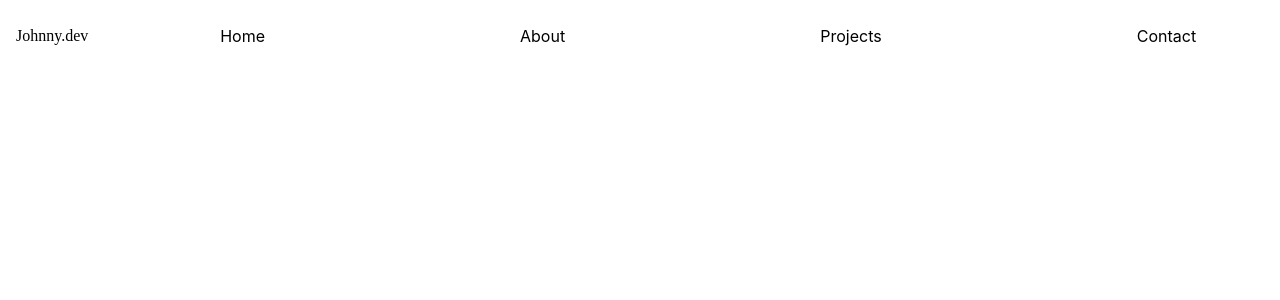
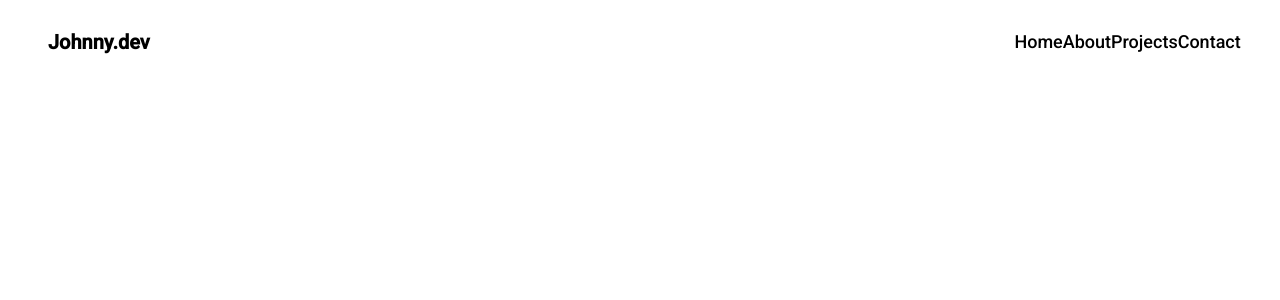
Before and after one commit to imjohnnyy/johnny-dong-portfolio-2023, a React (Create React App) app: page / in a window 1280 px wide. Shown: the top 300 px of the page. Built offline with nearby package versions, Linux system fonts and the light colour scheme.

Commit message:
styled navbar and included hover interactivity

```diff
--- a/public/index.html
+++ b/public/index.html
@@ -10,34 +10,14 @@
       content="Web site created using create-react-app"
     />
     <link rel="apple-touch-icon" href="%PUBLIC_URL%/logo192.png" />
-    <!--
-      manifest.json provides metadata used when your web app is installed on a
-      user's mobile device or desktop. See https://developers.google.com/web/fundamentals/web-app-manifest/
-    -->
+
     <link rel="manifest" href="%PUBLIC_URL%/manifest.json" />
-    <!--
-      Notice the use of %PUBLIC_URL% in the tags above.
-      It will be replaced with the URL of the `public` folder during the build.
-      Only files inside the `public` folder can be referenced from the HTML.
 
-      Unlike "/favicon.ico" or "favicon.ico", "%PUBLIC_URL%/favicon.ico" will
-      work correctly both with client-side routing and a non-root public URL.
-      Learn how to configure a non-root public URL by running `npm run build`.
-    -->
     <title>React App</title>
   </head>
   <body>
-    <noscript>You need to enable JavaScript to run this app.</noscript>
+
     <div id="root"></div>
-    <!--
-      This HTML file is a template.
-      If you open it directly in the browser, you will see an empty page.
 
-      You can add webfonts, meta tags, or analytics to this file.
-      The build step will place the bundled scripts into the <body> tag.
-
-      To begin the development, run `npm start` or `yarn start`.
-      To create a production bundle, use `npm run build` or `yarn build`.
-    -->
   </body>
 </html>
--- a/src/components/Navbar.js
+++ b/src/components/Navbar.js
@@ -8,20 +8,15 @@ const Navbar = () => {
     <nav>
       {/* Outer-most Div */}
       <div
-        className={`${navbarBackground} ${flexBetween} fixed top-0 z-30 w-full py-6`}
+        className={`${navbarBackground} ${flexBetween} fixed top-0 z-30 w-full py-7`}
       >
-        <h3 className={"font-lora"} >Johnny.dev</h3>
-        {/* Inner div that takes a size of 5/6 of outer div */}
-        <div className={`${flexBetween} mx-auto w-5/6`}>
+        <h3 className={"ml-8 font-roboto font-bold text-xl cursor-pointer"} >Johnny.dev</h3>
 
-          {/* Inner div that takes 5/6 of outer div */}
-          <div className={`${flexBetween} w-full gap-16`}>
-            {/* LEFT SIDE OF NAVBAR */}
+        <div className={`${flexBetween}  font-roboto  w-1/5 text-xl`}>
 
-            <div></div>
 
             {/* RIGHT SIDE OF NAVBAR */}
-            <div className={`${flexBetween} w-full `}>
+            <div className={`${flexBetween} w-full font-roboto font-medium text-lg mr-20 `}>
               <Link to="/">Home</Link>
               <Link to="/about">About</Link>
               <Link to="/projects">Projects</Link>
@@ -30,7 +25,6 @@ const Navbar = () => {
 
           </div>
         </div>
-      </div>
     </nav>
   );
 };
--- a/src/index.css
+++ b/src/index.css
@@ -1,3 +1,4 @@
+@import url('https://fonts.googleapis.com/css2?family=Roboto:wght@500&display=swap');
 @tailwind base;
 @tailwind components;
 @tailwind utilities;
--- a/tailwind.config.js
+++ b/tailwind.config.js
@@ -6,7 +6,8 @@ module.exports = {
   theme: {
     extend: {
       fontFamily: {
-        lora: "'Lora', serif"
+        lora: "'Lora', serif",
+        roboto: "'Roboto', sans-serif"
       }
     },
   },
```
